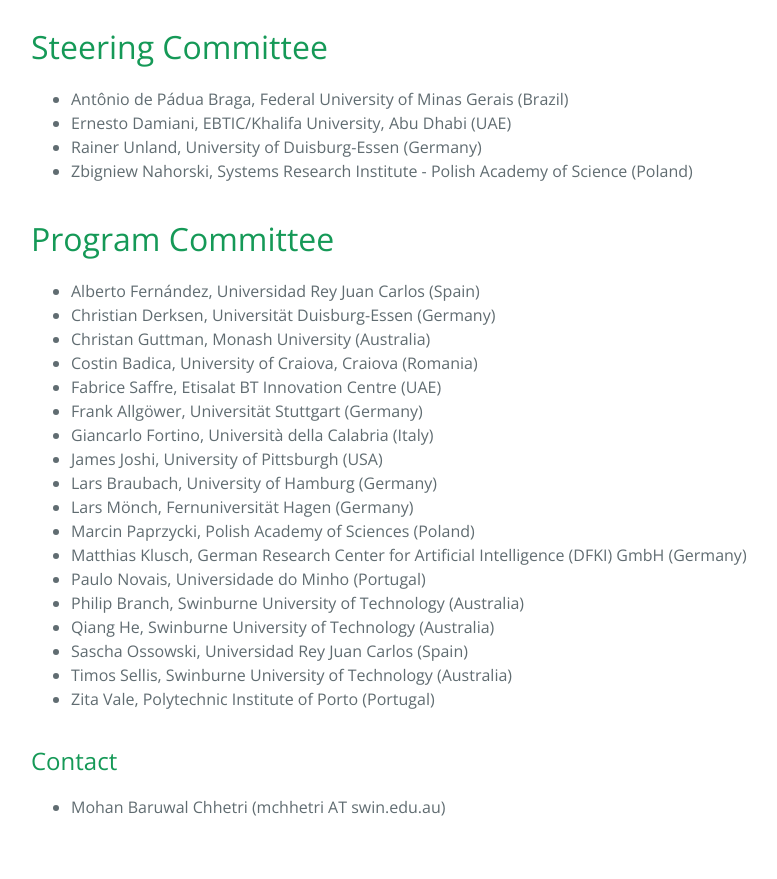
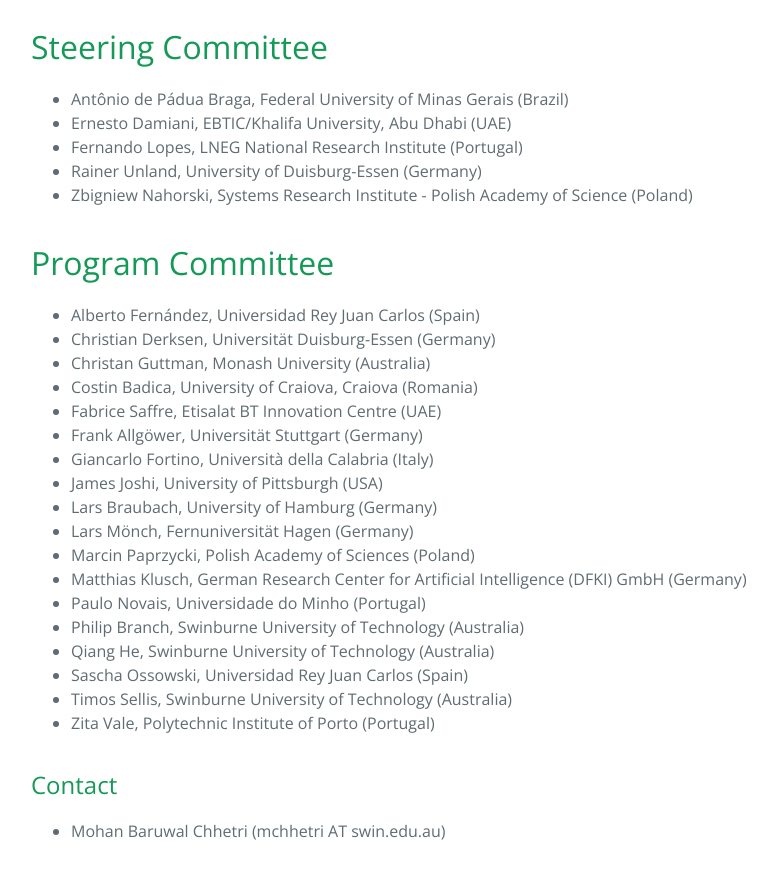
Before and after one commit to qossc-workshop/qossc-workshop.github.io, a website: page index.html in a window 1280 px wide. Shown: the part 1440-2319 px from the top of the page, without its empty margins (193-970 px from the left). Drawn offline with nearby package versions, Linux system fonts and the light colour scheme.

Commit message:
Update index.html

```diff
--- a/index.html
+++ b/index.html
@@ -66,6 +66,7 @@
         <ul>
           <li>Antônio de Pádua Braga, Federal University of Minas Gerais (Brazil)</li>
           <li>Ernesto Damiani, EBTIC/Khalifa University, Abu Dhabi (UAE)</li>
+          <li>Fernando Lopes, LNEG National Research Institute (Portugal)</li>
           <li>Rainer Unland, University of Duisburg-Essen (Germany)</li>
           <li>Zbigniew Nahorski, Systems Research Institute - Polish Academy of Science (Poland)</li>
         </ul>
```
